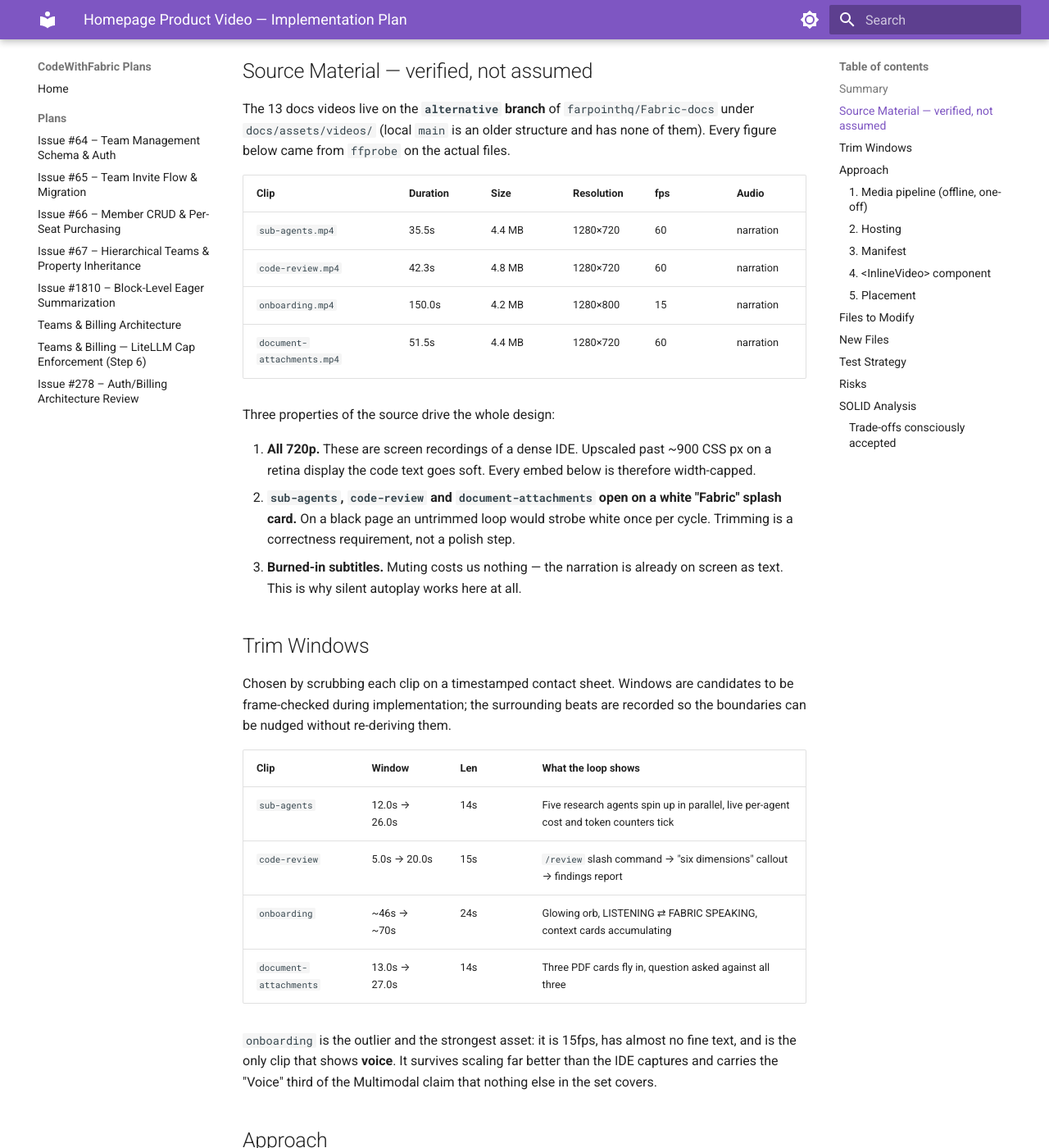
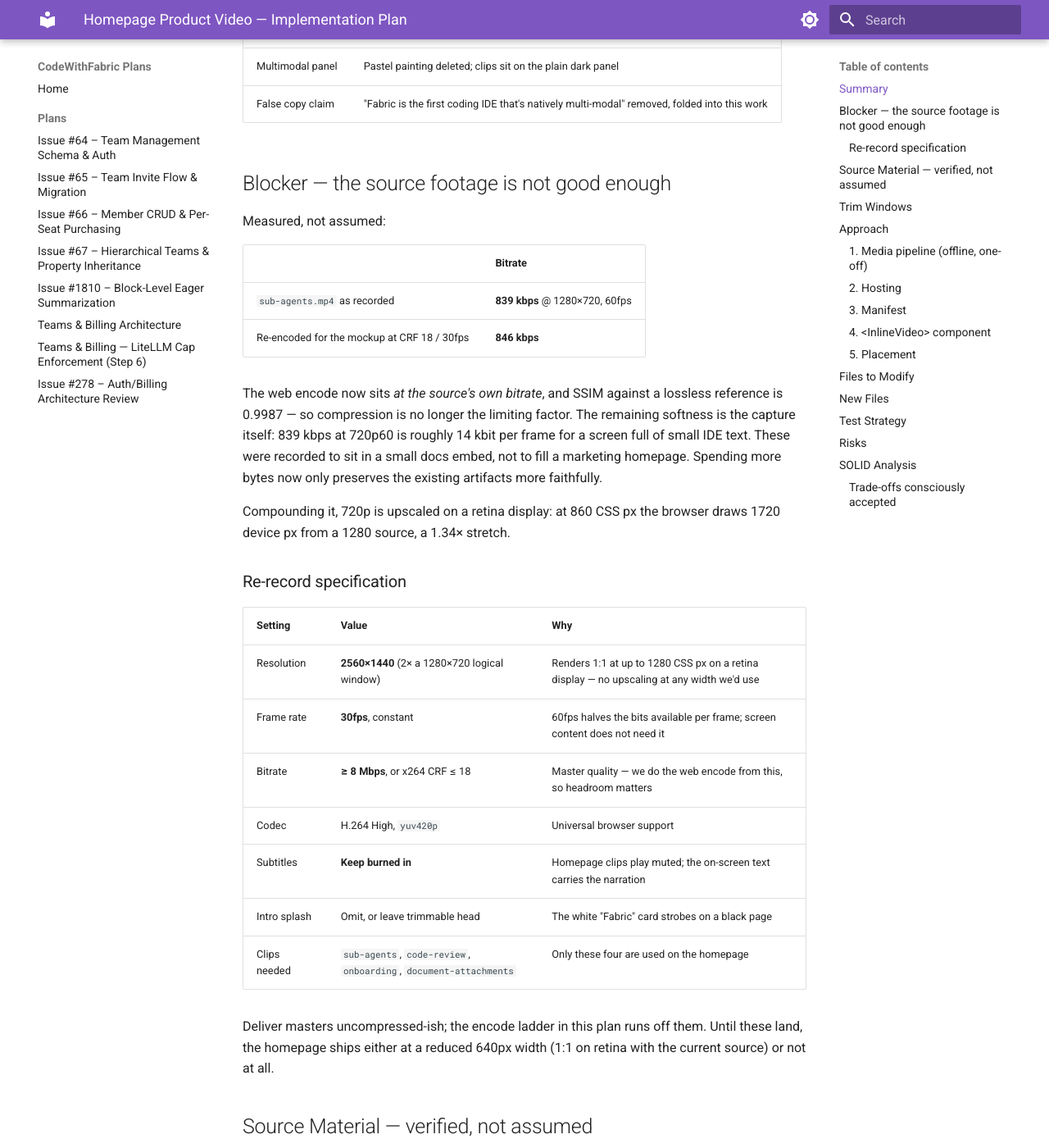
Before and after one commit to farpointhq/codewithfabric-plans, an MkDocs documentation site: the page built from docs/plans/homepage-product-video-plan.md, in a window 1280 px wide and 1400 px high, scrolled down 857 px. Shown: the whole window at 82% size. Built offline with MkDocs 1.6.1 and Material for MkDocs 9.7.7, drawn with Linux system fonts in a browser that asks for light colours; some of the changed text lies outside the part shown.

Commit message:
plan: drop pastel backdrop, record re-shoot spec, fold in copy fix
Multimodal clips now sit on the plain dark panel. Adds the measured
source-bitrate blocker and a 2x re-record specification, plus the removal
of the false 'first coding IDE that's natively multi-modal' claim.

```diff
--- a/docs/plans/homepage-product-video-plan.md
+++ b/docs/plans/homepage-product-video-plan.md
@@ -3,7 +3,8 @@
 !!! tip "Live mockup"
     **[▶ Open the interactive "after" mockup](homepage-video-mockup/){ target=_blank }** — the real
     encoded clips at the proposed trim windows, playing muted and looping exactly as they would
-    ship. Toggle change annotations and a 375px viewport from the controls in the top right.
+    ship. Toggle change annotations, a 640px sub-agents width, and a 375px viewport from the
+    controls in the top right.
 
 ## Summary
 
@@ -21,6 +22,43 @@
 | Hosting | Vercel Blob |
 | Playback | Muted autoplay loop, trimmed to short excerpts |
 | Meet the Future | Removed from EN homepage entirely (JP page keeps it) |
+| Source footage | **Re-record at 2× — blocks final assets** (see below) |
+| Multimodal panel | Pastel painting deleted; clips sit on the plain dark panel |
+| False copy claim | "Fabric is the first coding IDE that's natively multi-modal" removed, folded into this work |
+
+## Blocker — the source footage is not good enough
+
+Measured, not assumed:
+
+| | Bitrate |
+|---|---|
+| `sub-agents.mp4` as recorded | **839 kbps** @ 1280×720, 60fps |
+| Re-encoded for the mockup at CRF 18 / 30fps | **846 kbps** |
+
+The web encode now sits *at the source's own bitrate*, and SSIM against a lossless reference is
+0.9987 — so compression is no longer the limiting factor. The remaining softness is the capture
+itself: 839 kbps at 720p60 is roughly 14 kbit per frame for a screen full of small IDE text.
+These were recorded to sit in a small docs embed, not to fill a marketing homepage. Spending
+more bytes now only preserves the existing artifacts more faithfully.
+
+Compounding it, 720p is upscaled on a retina display: at 860 CSS px the browser draws 1720
+device px from a 1280 source, a 1.34× stretch.
+
+### Re-record specification
+
+| Setting | Value | Why |
+|---|---|---|
+| Resolution | **2560×1440** (2× a 1280×720 logical window) | Renders 1:1 at up to 1280 CSS px on a retina display — no upscaling at any width we'd use |
+| Frame rate | **30fps**, constant | 60fps halves the bits available per frame; screen content does not need it |
+| Bitrate | **≥ 8 Mbps**, or x264 CRF ≤ 18 | Master quality — we do the web encode from this, so headroom matters |
+| Codec | H.264 High, `yuv420p` | Universal browser support |
+| Subtitles | **Keep burned in** | Homepage clips play muted; the on-screen text carries the narration |
+| Intro splash | Omit, or leave trimmable head | The white "Fabric" card strobes on a black page |
+| Clips needed | `sub-agents`, `code-review`, `onboarding`, `document-attachments` | Only these four are used on the homepage |
+
+Deliver masters uncompressed-ish; the encode ladder in this plan runs off them. Until these
+land, the homepage ships either at a reduced 640px width (1:1 on retina with the current
+source) or not at all.
 
 ## Source Material — verified, not assumed
 
@@ -113,7 +151,7 @@
 |---|---|
 | `FeatureModes` | **Add** `sub-agents` below the CTA. Section is currently text-only — heading, paragraph, button, no visual at all — so this fills a bare slot rather than replacing art. Capped at `max-w-[860px]`. |
 | `HumanFirst` | **Replace** the static `explainability-card.png` with `code-review`. Same slot, same box, directly evidences the "Explainability" timeline item. |
-| `Multimodal` | **Replace** the static `slate-mk2.svg` with a stacked pair — `onboarding` (Voice) above `document-attachments` (Documents) — inside the existing right-hand panel over the pastel backdrop. At half-width each renders ~500 CSS px wide, i.e. *downscaled* from 720p and genuinely sharp. |
+| `Multimodal` | **Replace** the static `slate-mk2.svg` with a stacked pair — `onboarding` (Voice) above `document-attachments` (Documents). The `soft-pastel-drawing.webp` backdrop is **deleted**: the clips sit directly on the dark panel with even padding. Each renders ~563 CSS px, i.e. *downscaled* even at 2× retina. Also drops the false "first coding IDE that's natively multi-modal" sentence from the body copy. |
 | `page.tsx` (EN) | **Remove** `<MeetTheFuture />`. The import stays — the JP page still renders it. |
 
 ![Homepage section changes](./homepage-video-sections.png)
@@ -129,7 +167,9 @@
 | `src/app/[locale]/page.tsx` | Drop `<MeetTheFuture />` from the EN tree only |
 | `src/components/marketing/home/feature-modes.tsx` | Add `sub-agents` embed |
 | `src/components/marketing/home/human-first.tsx` | Swap `explainability-card.png` → `code-review` |
-| `src/components/marketing/home/multimodal.tsx` | Swap `slate-mk2.svg` → stacked `onboarding` + `document-attachments` |
+| `src/components/marketing/home/multimodal.tsx` | Swap `slate-mk2.svg` → stacked clips; delete the pastel backdrop; drop the false "first coding IDE" sentence |
+| `src/messages/en.json` | Remove the same false claim from `multimodal.description` |
+| `src/messages/jp.json` | Remove 「初の」 from `multimodal.description` — the identical claim in Japanese |
 | `package.json` | `@vercel/blob` as a devDependency |
 
 ## New Files
@@ -175,6 +215,12 @@
 
 - EN homepage does not render "Meet the Future of Coding"
 - JP homepage still does — the regression that matters, since one import feeds both
+
+**Copy accuracy**
+
+- no rendered surface contains the string "first coding IDE"
+- neither `en.json` nor `jp.json` reintroduces it via `multimodal.description`
+  (the keys are currently unread, so a test is the only thing stopping it coming back)
 
 **Manual/E2E**
 
```
Also changed, not shown: docs/plans/homepage-video-mockup/index.html (+5 -10 lines), docs/plans/homepage-video-mockup/soft-pastel-drawing.webp (deleted).
